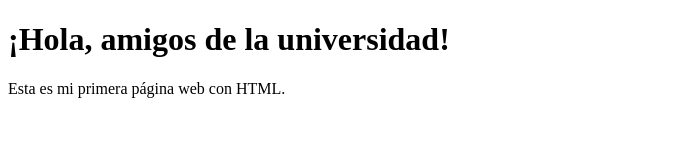
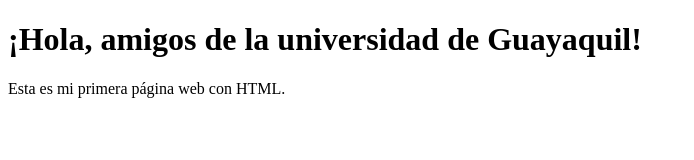
Before and after one commit to Borisv90/mi-repositorio3, a plain HTML site: page index.html in a window 1280 px wide. Shown: the whole page, without its empty margins (0-694 px from the left). Drawn offline with Linux system fonts and the light colour scheme.

Commit message:
hice correccion

```diff
--- a/index.html
+++ b/index.html
@@ -5,7 +5,7 @@
     <title>Mi primera página web</title>
 </head>
 <body>
-    <h1>¡Hola, amigos de la universidad!</h1>
+    <h1>¡Hola, amigos de la universidad de Guayaquil!</h1>
     <p>Esta es mi primera página web con HTML.</p>
 </body>
 </html>
```
